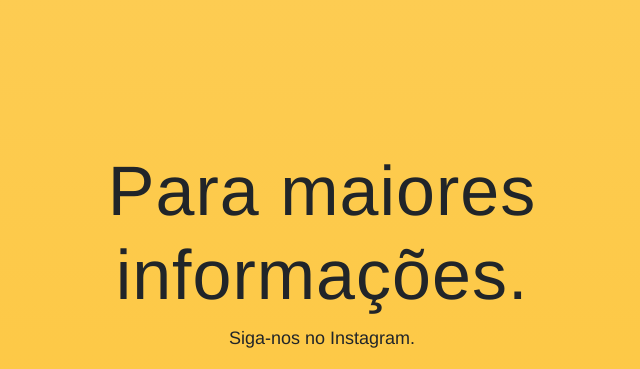
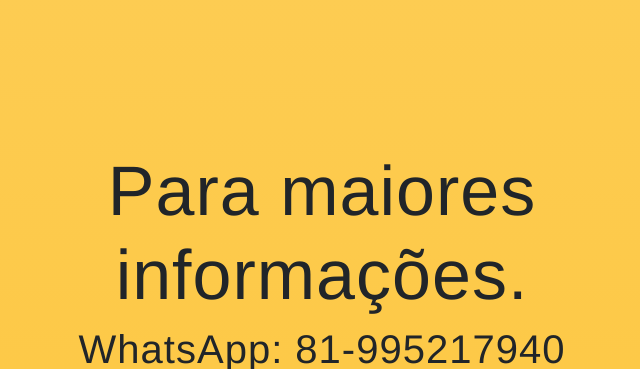
Before and after one commit to LuisTavaresJr/funnycards, a Django app: page / in a window 1280 px wide. Shown: the part 801-1170 px from the top of the page, without its empty margins (318-958 px from the left). Run offline with Django 3.2, Linux system fonts and the light colour scheme; some libraries are stand-ins or nearby versions.

Commit message:
testes no html1

```diff
--- a/funnycards/core/templates/index.html
+++ b/funnycards/core/templates/index.html
@@ -3,6 +3,11 @@
 <html lang="en">
 
 <head>
+
+  <meta charset="utf-8">
+  <meta name="viewport" content="width=device-width, initial-scale=1, shrink-to-fit=no">
+  <meta name="description" content="">
+  <meta name="author" content="">
 
   <title>Funny Card.s</title>
 
@@ -64,7 +69,8 @@
     <div class="container">
       <div class="col-md-8 mx-auto">
         <h2 class="section-heading">Para maiores informações.</h2>
-        <p>Siga-nos no Instagram.</p>
+        <h1>WhatsApp: 81-995217940</h1>
+        <p>Siga-nos no Instagram</p>
         <a class="badge-link" href="https://www.instagram.com/funnycard.s/"><img src="https://img.icons8.com/cute-clipart/100/000000/instagram-new.png" alt=""></a>
       </div>
     </div>
```
